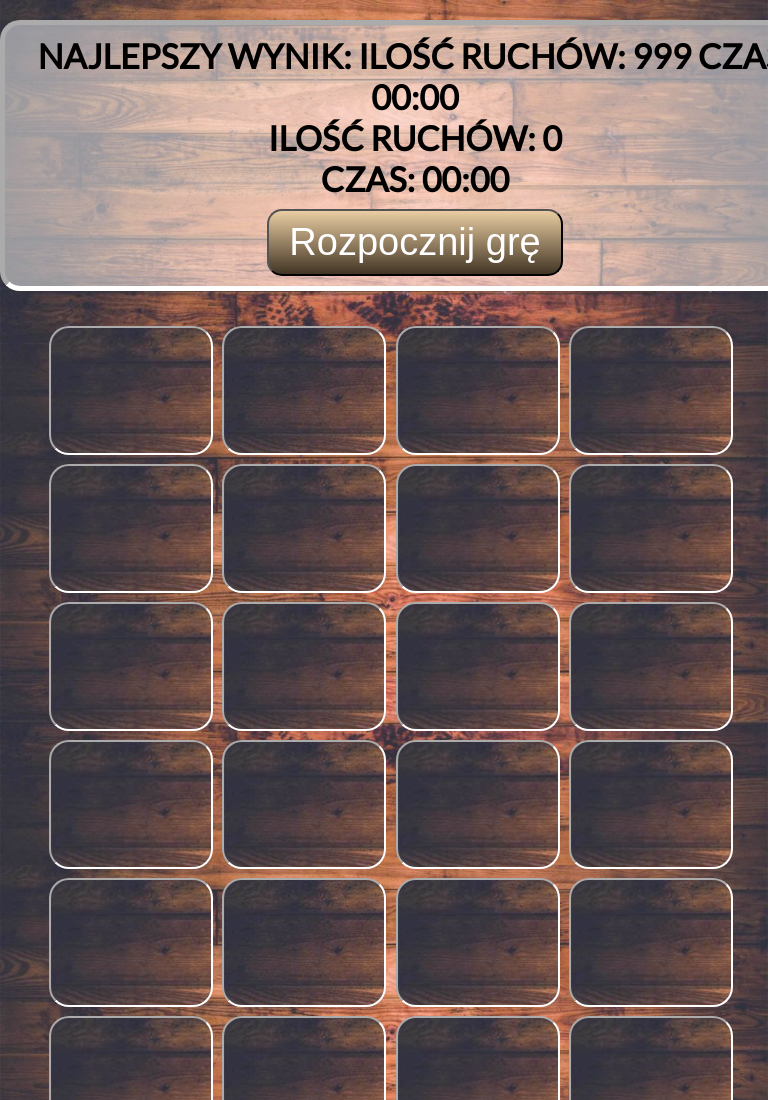
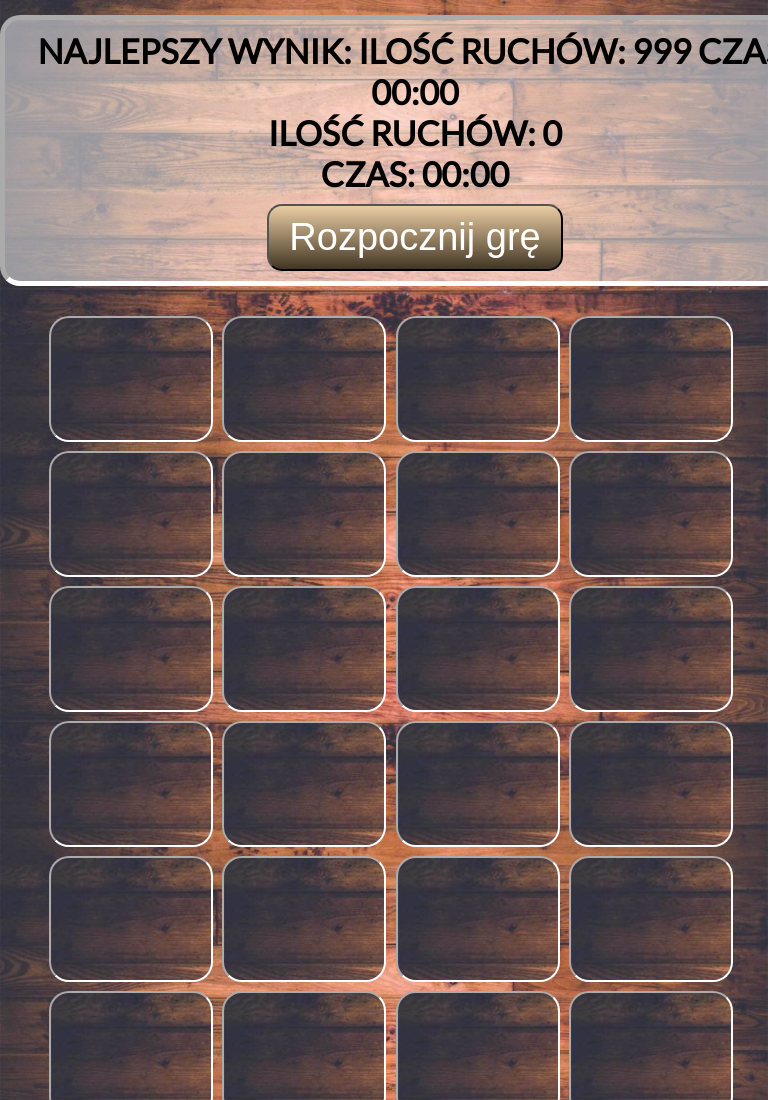
Before and after one commit to Gniewogniew/Gra-pary, a plain HTML site: page plansza16.html in a window 768 px wide. Shown: the top 1100 px of the page. Drawn offline with nearby package versions, Linux system fonts and the light colour scheme.

Commit message:
Add files via upload

```diff
--- a/css/plansza16.css
+++ b/css/plansza16.css
@@ -133,8 +133,8 @@ a {
   and (max-device-width: 1024px){
 .head {
   width: 800px;
-  margin-top: 20px;
-  margin-bottom: 20px;
+  margin-top: 15px;
+  margin-bottom: 15px;
   font-size: 34px;
   }
   .head .start{
@@ -146,7 +146,7 @@ a {
   }
   .room .card{
     width: 160px;
-    height: 125px;
+    height: 122px;
   }
   .room .card .front {
     margin-top: 10px;
```
